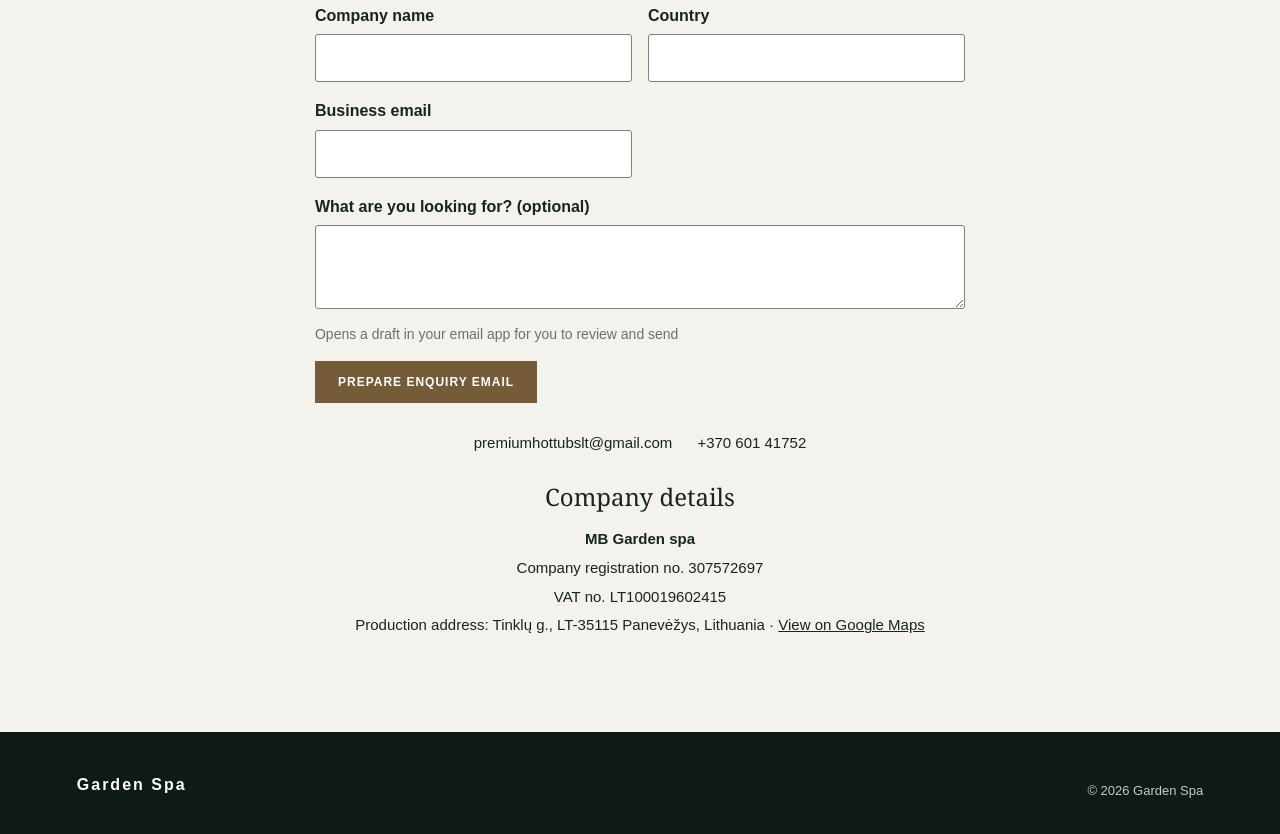
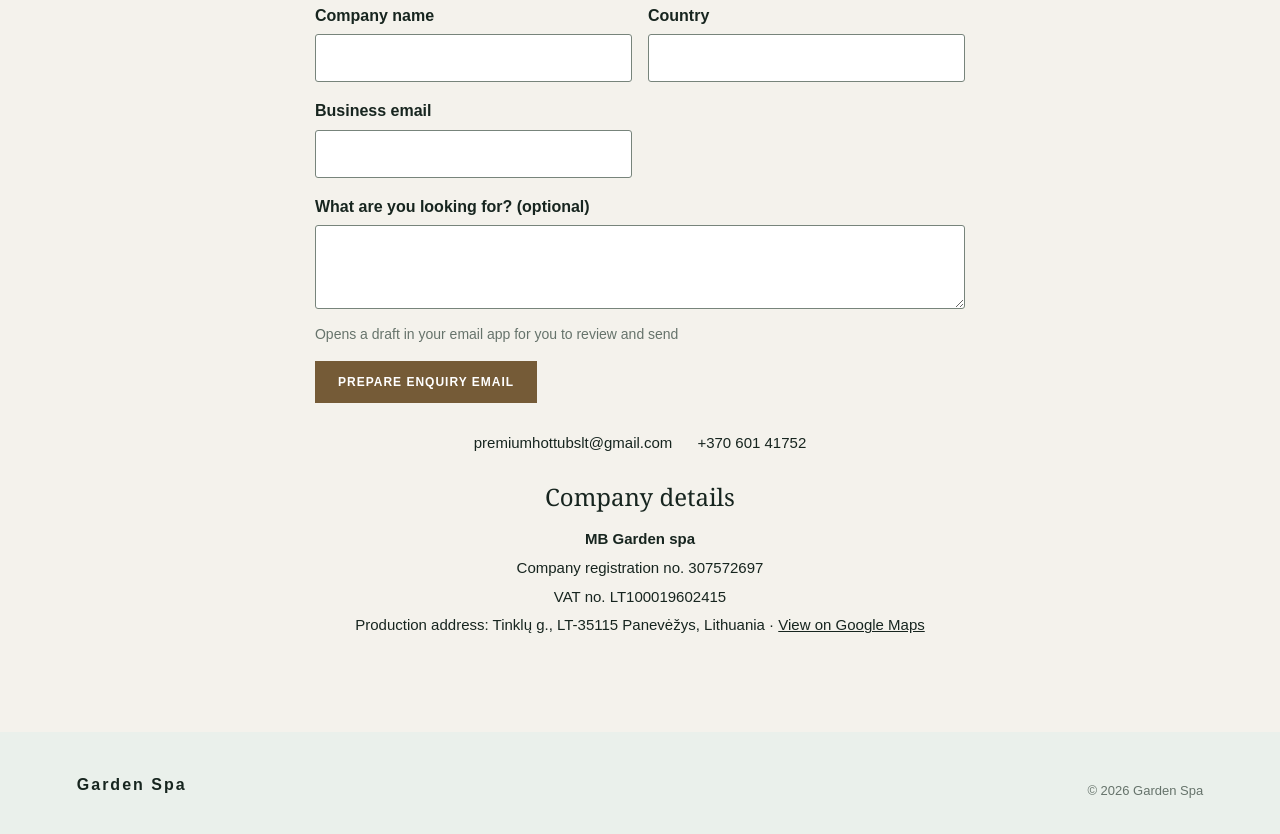
Before and after one commit to Aivarasbal/premium-hot-tubs, a plain HTML site: page index.html in a window 1280 px wide. Shown: the part 3067-3901 px from the top of the page. Drawn offline with Linux system fonts and the light colour scheme.

Commit message:
Use the partners section background in the footer

```diff
--- a/index.html
+++ b/index.html
@@ -29,7 +29,7 @@ section{padding:90px 0}.center{text-align:center}.lead{max-width:760px;margin:18
 .list{margin-top:25px}.list div{padding:15px 0;border-bottom:1px solid #e0e2dc}.dark .list div{border-color:#425047}
 
 .cta{background:var(--cream);text-align:center}.contact-details{display:flex;justify-content:center;gap:25px;flex-wrap:wrap;margin-top:28px;font-size:15px}
-footer{background:#101a15;color:white;padding:40px 6%;display:flex;justify-content:space-between;gap:20px;flex-wrap:wrap}footer p{color:#c1cbc4;font-size:13px;margin:8px 0}
+footer{color:var(--ink);padding:40px 6%;display:flex;justify-content:space-between;gap:20px;flex-wrap:wrap}footer p{color:var(--muted);font-size:13px;margin:8px 0}
 @media(max-width:800px){header{height:auto;padding:17px 6%;flex-wrap:wrap}nav{width:100%;gap:15px;flex-wrap:wrap;margin-top:14px;font-size:11px}section{padding:65px 0}.hero{min-height:560px;padding:0;align-items:flex-start}.hero-inner{margin:0 auto;padding:34px 0 150px}.hero h1{font-size:clamp(36px,7vw,48px)}.hero::before{background:linear-gradient(180deg,rgba(12,24,19,.92),rgba(12,24,19,.7) 52%,rgba(12,24,19,.12) 88%)}.hero-photo{object-position:62% center}.grid,.split{grid-template-columns:1fr}.card img{height:230px}.split{gap:30px}}
 html{scroll-padding-top:120px}
 .trade-form{max-width:650px;margin:30px auto 0;text-align:left}
@@ -67,7 +67,7 @@ html{scroll-padding-top:120px}
 .hero-brand{position:absolute;top:24px;right:6%;width:180px;height:154px;mix-blend-mode:screen}
 .hero-brand img{width:307px;left:-65px;top:-98px;filter:grayscale(1) invert(1) brightness(4) contrast(1.35)}
 @media(max-width:800px){.hero::after{background:radial-gradient(ellipse 185px 145px at calc(94% - 72px) calc(100% - 75px),rgba(12,24,19,.63),transparent)}.hero-brand{top:auto;bottom:16px;right:6%;width:144px;height:123px}.hero-brand img{width:245px;left:-52px;top:-79px}}
-#partners{background:#eaf0eb}
+#partners,footer{background:#eaf0eb}
 </style>
 </head>
 <body>
```
